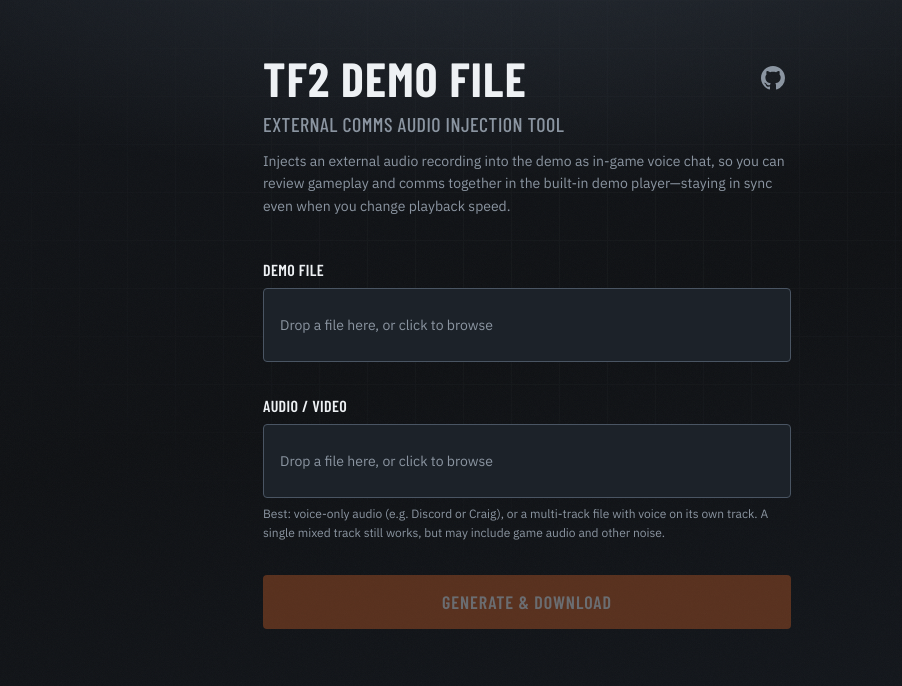
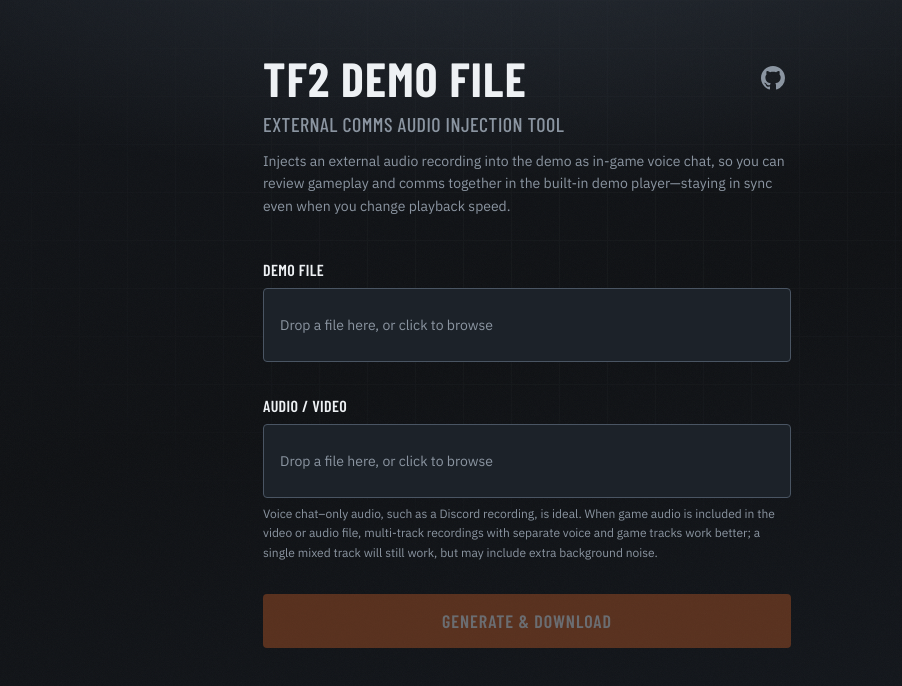
Before and after one commit to plasmatech8/tf2-demo-external-comms-injector, a SvelteKit app: page / in a window 1280 px wide. Shown: the top 686 px of the page, without its empty margins (113-1015 px from the left). Built offline with nearby package versions, Linux system fonts and the light colour scheme.

Commit message:
Revise audio helper based on clearer draft wording
Co-authored-by: Mark Connelly <plasmatech8@users.noreply.github.com>

```diff
--- a/src/routes/+page.svelte
+++ b/src/routes/+page.svelte
@@ -518,7 +518,7 @@
 					label="Audio / video"
 					prominent
 					accept="video/mp4,audio/mpeg,audio/wav,audio/ogg,audio/webm,audio/flac,audio/x-m4a,.mp3,.wav,.ogg,.webm,.flac,.m4a,.mp4"
-					helper="Best: voice-only audio (e.g. Discord or Craig), or a multi-track file with voice on its own track. A single mixed track still works, but may include game audio and other noise."
+					helper="Voice chat–only audio, such as a Discord recording, is ideal. When game audio is included in the video or audio file, multi-track recordings with separate voice and game tracks work better; a single mixed track will still work, but may include extra background noise."
 					file={mediaFile}
 					onchange={(f) => void setMediaFile(f)}
 				/>
```
